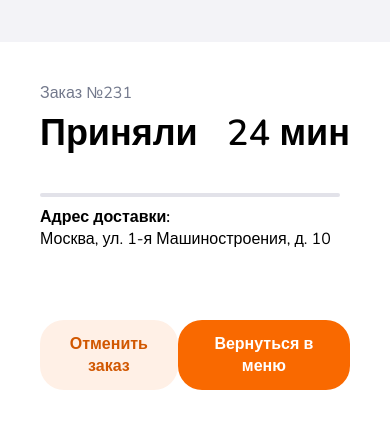
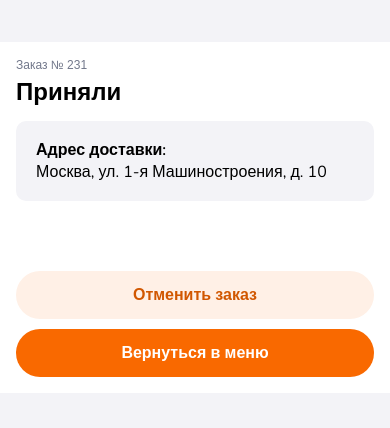
Before and after one commit to Andrei-Beliakov/EXAM, a plain HTML site: page index.html in a window 390 px wide. Shown: the part 158-586 px from the top of the page. Drawn offline with nearby package versions, Linux system fonts and the light colour scheme.

Commit message:
finished

```diff
--- a/css/style.css
+++ b/css/style.css
@@ -21,6 +21,7 @@ body {
 }
 
 .card__order {
+  position: relative;
   color: #73798c;
   font-size: 16px;
   line-height: 22px;
@@ -40,6 +41,14 @@ body {
 
 span {
   font-weight: 400;
+}
+
+.probel {
+  display: none;
+}
+
+.card__adress {
+  display: inline;
 }
 
 .card__address::before {
@@ -91,10 +100,59 @@ button:hover {
 }
 
 @media (max-width: 633px) {
-  .card__address {
-    max-width: 300px;
-  }
   span {
     display: block;
   }
+
+  .card__address::before {
+    display: none;
+  }
+
+  .card__address {
+    background: #f3f3f7;
+    padding: 18px 20px;
+    border-radius: 10px;
+  }
 }
+
+@media (max-width: 525px) {
+  .time {
+    display: none;
+  }
+
+  .accept__text {
+    font-size: 24px;
+    line-height: 33px;
+  }
+
+  .card__buttons {
+    display: flex;
+    flex-direction: column;
+    gap: 20px 0;
+  }
+
+  .card__accept {
+    margin: 4px 0 12px;
+  }
+  .card {
+    padding: 16px;
+  }
+}
+
+@media (max-width: 400px) {
+  .card__order {
+    font-family: "Arial", sans-serif;
+    color: #72788b;
+    font-size: 12px;
+    line-height: 14px;
+    font-weight: 400;
+  }
+
+  .card__buttons {
+    gap: 10px 0;
+  }
+
+  .probel {
+    display: inline;
+  }
+}
--- a/index.html
+++ b/index.html
@@ -18,7 +18,9 @@
     <main>
       <section class="section">
         <div class="card">
-          <h1 class="card__order">Заказ №231</h1>
+          <h1 class="card__order">
+            Заказ №<span class="probel">&nbsp;</span>231
+          </h1>
           <div class="card__accept">
             <p class="accept__text">Приняли</p>
             <p class="accept__text time">24 мин</p>
@@ -26,7 +28,9 @@
 
           <p class="card__address">
             Адрес&nbsp;доставки:
-            <span>Москва, ул. 1-я Машиностроения,&nbsp;д.&nbsp;10</span>
+            <span
+              >Москва,&nbsp;ул.&nbsp;1-я Машиностроения,&nbsp;д.&nbsp;10</span
+            >
           </p>
           <div class="card__buttons">
             <button class="button" type="submit">Отменить заказ</button>
```
